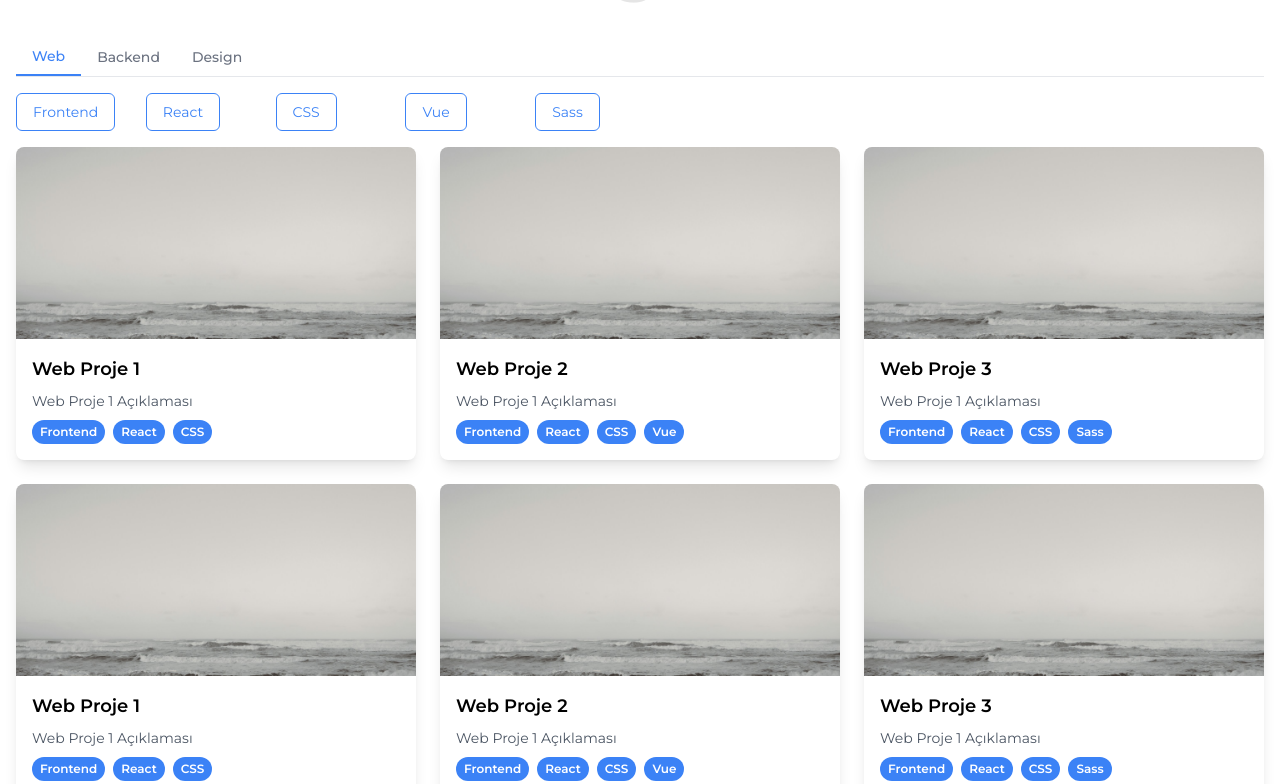
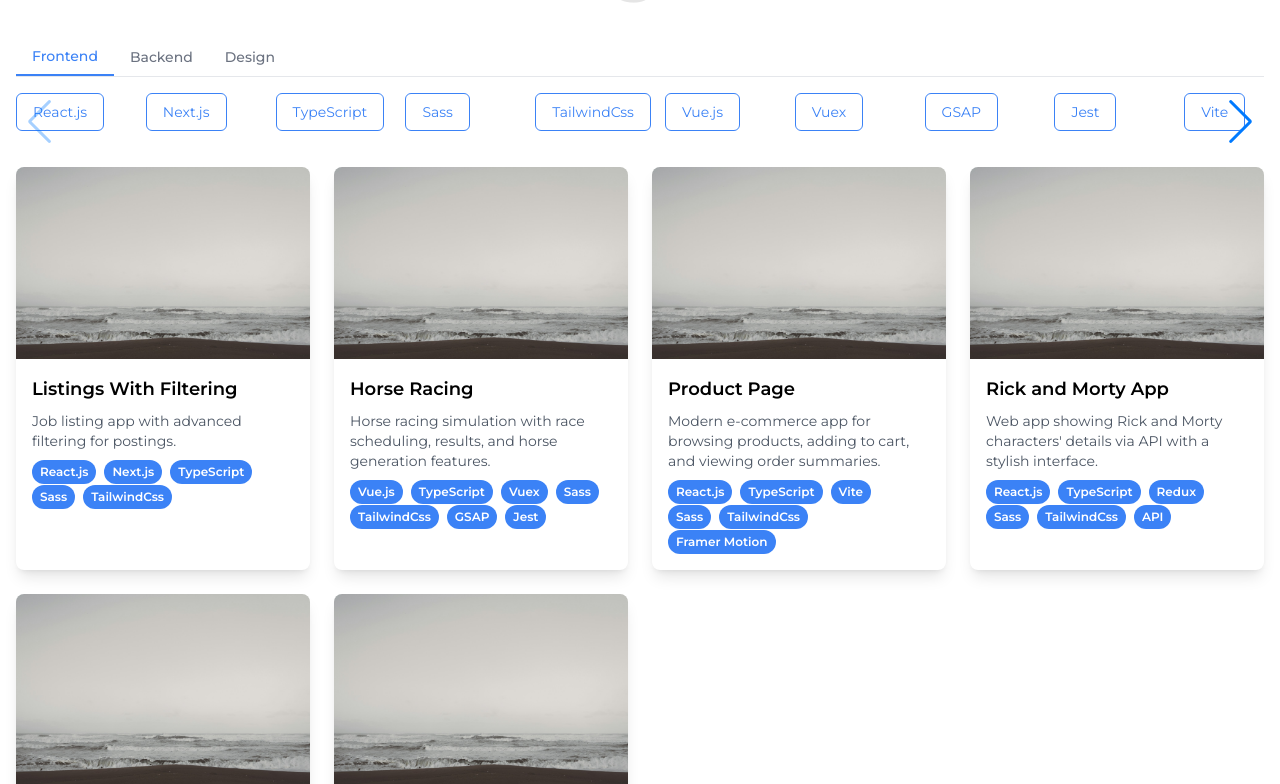
Before and after one commit to mehmetbacik/mehmetbacik.com, a Next.js app: page / in a window 1280 px wide. Shown: the part 5434-6218 px from the top of the page. Built offline with nearby package versions, Linux system fonts and the light colour scheme.

Commit message:
Update
Updated for projectData.

```diff
--- a/src/app/project/Project.tsx
+++ b/src/app/project/Project.tsx
@@ -14,7 +14,7 @@ interface ProjectProps {
 }
 
 const Project: React.FC<ProjectProps> = ({ id }) => {
-  const [activeTab, setActiveTab] = useState<string>("web");
+  const [activeTab, setActiveTab] = useState<string>("frontend");
   const [selectedTags, setSelectedTags] = useState<string[]>([]);
   const [currentPage, setCurrentPage] = useState<number>(1);
   const itemsPerPage = 6;
@@ -122,7 +122,7 @@ const Project: React.FC<ProjectProps> = ({ id }) => {
               ))}
             </Swiper>
           </div>
-          <div className="grid grid-cols-1 sm:grid-cols-2 lg:grid-cols-3 gap-6">
+          <div className="grid grid-cols-1 sm:grid-cols-2 lg:grid-cols-4 gap-6">
             {paginatedProjects.map((project) => (
               <a
                 key={project.id}
@@ -143,7 +143,9 @@ const Project: React.FC<ProjectProps> = ({ id }) => {
                 <div className="p-4">
                   <h3 className="text-lg font-semibold">{project.title}</h3>
                   <p className="text-sm text-gray-600 mt-2">
-                    {project.description}
+                    {project.description.length > 100
+                      ? `${project.description.slice(0, 100)}...`
+                      : project.description}
                   </p>
                   <div className="mt-2">
                     {project.tags.map((tag) => (
--- a/src/data/projectData.ts
+++ b/src/data/projectData.ts
@@ -1,83 +1,106 @@
-import { ProjectsData } from '@/types/types';
+import { ProjectsData } from "@/types/types";
 
 export const projectsData: ProjectsData = {
-    web: [
+  frontend: [
     {
       id: "1",
-        title: "Web Proje 1",
-        url: "https://github.com/mehmetbacik/mehmetbacik.com",
-        description: "Web Proje 1 Açıklaması",
-        image: "/img/hero-bg-1.jpg",
-        tags: ["Frontend", "React", "CSS"],
+      title: "Listings With Filtering",
+      url: "https://github.com/mehmetbacik/listings-with-filtering",
+      description:
+        "Job listing app with advanced filtering for postings.",
+      image: "/project/project-image.jpg",
+      tags: [
+        "React.js",
+        "Next.js",
+        "TypeScript",
+        "Sass",
+        "TailwindCss",
+      ],
     },
     {
       id: "2",
-        title: "Web Proje 2",
-        url: "https://github.com/mehmetbacik/mehmetbacik.com",
-        description: "Web Proje 1 Açıklaması",
-        image: "/img/hero-bg-1.jpg",
-        tags: ["Frontend", "React", "CSS", "Vue"],
+      title: "Horse Racing",
+      url: "https://github.com/mehmetbacik/horse-racing",
+      description:
+        "Horse racing simulation with race scheduling, results, and horse generation features.",
+      image: "/project/project-image.jpg",
+      tags: [
+        "Vue.js",
+        "TypeScript",
+        "Vuex",
+        "Sass",
+        "TailwindCss",
+        "GSAP",
+        "Jest",
+      ],
     },
     {
       id: "3",
-        title: "Web Proje 3",
-        url: "https://github.com/mehmetbacik/mehmetbacik.com",
-        description: "Web Proje 1 Açıklaması",
-        image: "/img/hero-bg-1.jpg",
-        tags: ["Frontend", "React", "CSS", "Sass"],
+      title: "Product Page",
+      url: "https://github.com/mehmetbacik/product-page",
+      description:
+        "Modern e-commerce app for browsing products, adding to cart, and viewing order summaries.",
+      image: "/project/project-image.jpg",
+      tags: [
+        "React.js",
+        "TypeScript",
+        "Vite",
+        "Sass",
+        "TailwindCss",
+        "Framer Motion",
+      ],
     },
     {
       id: "4",
-        title: "Web Proje 1",
-        url: "https://github.com/mehmetbacik/mehmetbacik.com",
-        description: "Web Proje 1 Açıklaması",
-        image: "/img/hero-bg-1.jpg",
-        tags: ["Frontend", "React", "CSS"],
+      title: "Rick and Morty App",
+      url: "https://github.com/mehmetbacik/rickandmorty-app",
+      description:
+        "Web app showing Rick and Morty characters' details via API with a stylish interface.",
+      image: "/project/project-image.jpg",
+      tags: [
+        "React.js",
+        "TypeScript",
+        "Redux",
+        "Sass",
+        "TailwindCss",
+        "API",
+      ],
     },
     {
       id: "5",
-        title: "Web Proje 2",
-        url: "https://github.com/mehmetbacik/mehmetbacik.com",
-        description: "Web Proje 1 Açıklaması",
-        image: "/img/hero-bg-1.jpg",
-        tags: ["Frontend", "React", "CSS", "Vue"],
+      title: "Project-X",
+      url: "https://github.com/mehmetbacik/project-x",
+      description:
+        "Responsive web app with unique animations, smooth transitions, and modular design adjustments.",
+      image: "/project/project-image.jpg",
+      tags: [
+        "React.js",
+        "TypeScript",
+        "Vite",
+        "Sass",
+        "TailwindCss",
+        "Framer Motion",
+      ],
     },
     {
       id: "6",
-        title: "Web Proje 3",
-        url: "https://github.com/mehmetbacik/mehmetbacik.com",
-        description: "Web Proje 1 Açıklaması",
-        image: "/img/hero-bg-1.jpg",
-        tags: ["Frontend", "React", "CSS", "Sass"],
-      },
-      {
-        id: "7",
-        title: "Web Proje 1",
-        url: "https://github.com/mehmetbacik/mehmetbacik.com",
-        description: "Web Proje 1 Açıklaması",
-        image: "/img/hero-bg-1.jpg",
-        tags: ["Frontend", "React", "CSS"],
-      },
-      {
-        id: "8",
-        title: "Web Proje 2",
-        url: "https://github.com/mehmetbacik/mehmetbacik.com",
-        description: "Web Proje 1 Açıklaması",
-        image: "/img/hero-bg-1.jpg",
-        tags: ["Frontend", "React", "CSS", "Vue"],
-      },
-      {
-        id: "9",
-        title: "Web Proje 3",
-        url: "https://github.com/mehmetbacik/mehmetbacik.com",
-        description: "Web Proje 1 Açıklaması",
-        image: "/img/hero-bg-1.jpg",
-        tags: ["Frontend", "React", "CSS", "Sass"],
+      title: "URL-Shortening",
+      url: "https://github.com/mehmetbacik/url-shortening",
+      description:
+        "URL shortening app with a interface for easy link management.",
+      image: "/project/project-image.jpg",
+      tags: [
+        "React.js",
+        "TypeScript",
+        "Sass",
+        "TailwindCss",
+        "API",
+      ],
     },
   ],
   backend: [
     {
-        id: "2",
+      id: "1",
       title: "Backend Proje 1",
       url: "https://github.com/mehmetbacik/mehmetbacik.com",
       description: "Backend Proje 1 Açıklaması",
@@ -87,7 +110,7 @@ export const projectsData: ProjectsData = {
   ],
   design: [
     {
-        id: "3",
+      id: "1",
       title: "Design Proje 1",
       url: "https://github.com/mehmetbacik/mehmetbacik.com",
       description: "Design Proje 1 Açıklaması",
```
Also changed, not shown: public/project/project-image.jpg (added). Lines whose indentation alone changed are shown as unchanged.
